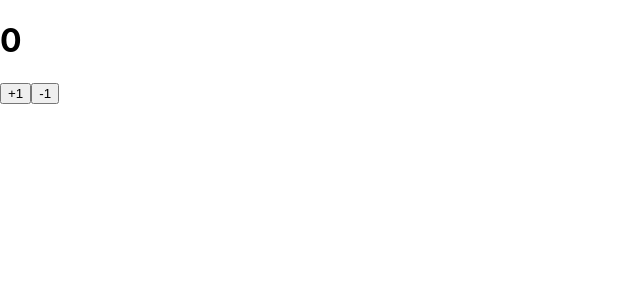
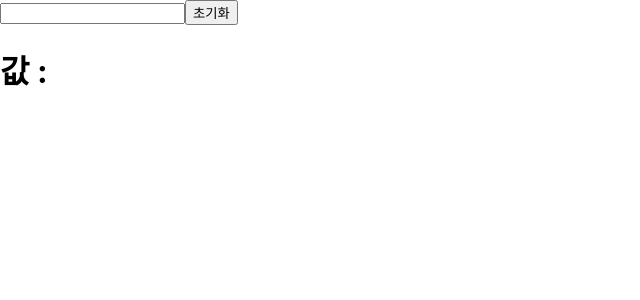
Before and after one commit to seolmiiin/learn-react, a React (Create React App) app: page / in a window 1280 px wide. Shown: the top 300 px of the page, without its empty margins (0-640 px from the left). Built offline with nearby package versions, Linux system fonts and the light colour scheme.

Commit message:
input상태관리하기

```diff
--- a/src/App.js
+++ b/src/App.js
@@ -1,5 +1,6 @@
 import React from 'react';
 import Counter from './Counter';
+import InputSample from './inputSample';
 
 
 
@@ -7,7 +8,7 @@ import Counter from './Counter';
 
 function App() {
   return (
-    <Counter />
+   <InputSample />
   );
 }
 
--- /dev/null
+++ b/src/inputSample.js
@@ -0,0 +1,30 @@
+import React, {useState} from 'react';
+
+function InputSample(){
+  //상태가 바뀔 부분을 생각해보자
+  //input
+  //[초기상태, 변화될상태]설정
+let [text, setText]=useState('');
+    //input에 입력한 값이 값에 보이기
+let onChange=(e)=>{
+     setText(e.target.value);
+
+  }
+let resetInput=()=>{
+ setText('');
+}
+  //버튼을 누르면 input창 초기화
+
+
+  return(
+
+    <div>
+      <input onChange={onChange} value={text} />
+      <button onClick={resetInput}>초기화</button>
+      <h1>값 :<b>{text}</b> </h1>
+    </div>
+
+  );
+}
+
+export default InputSample;
```
